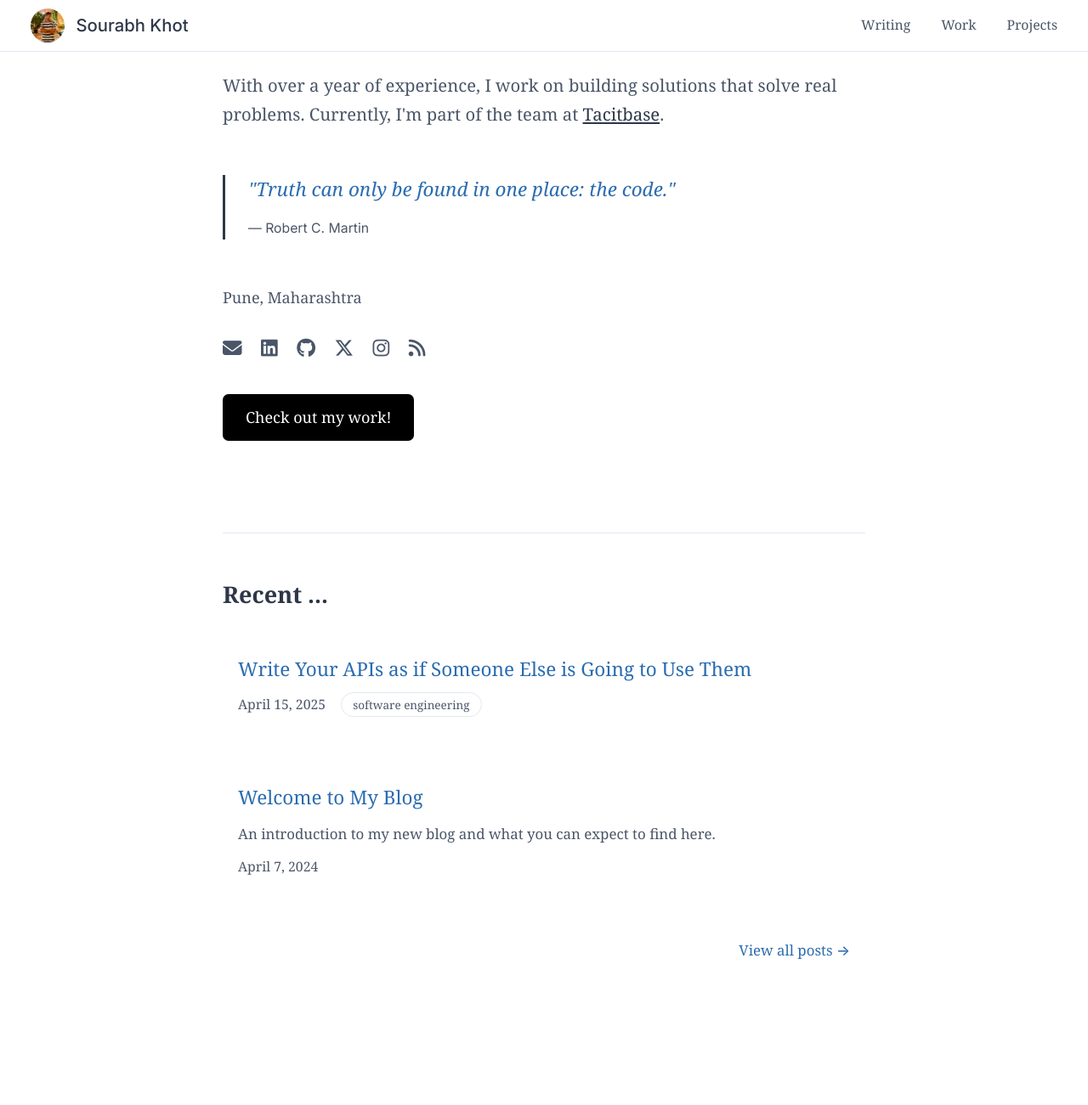
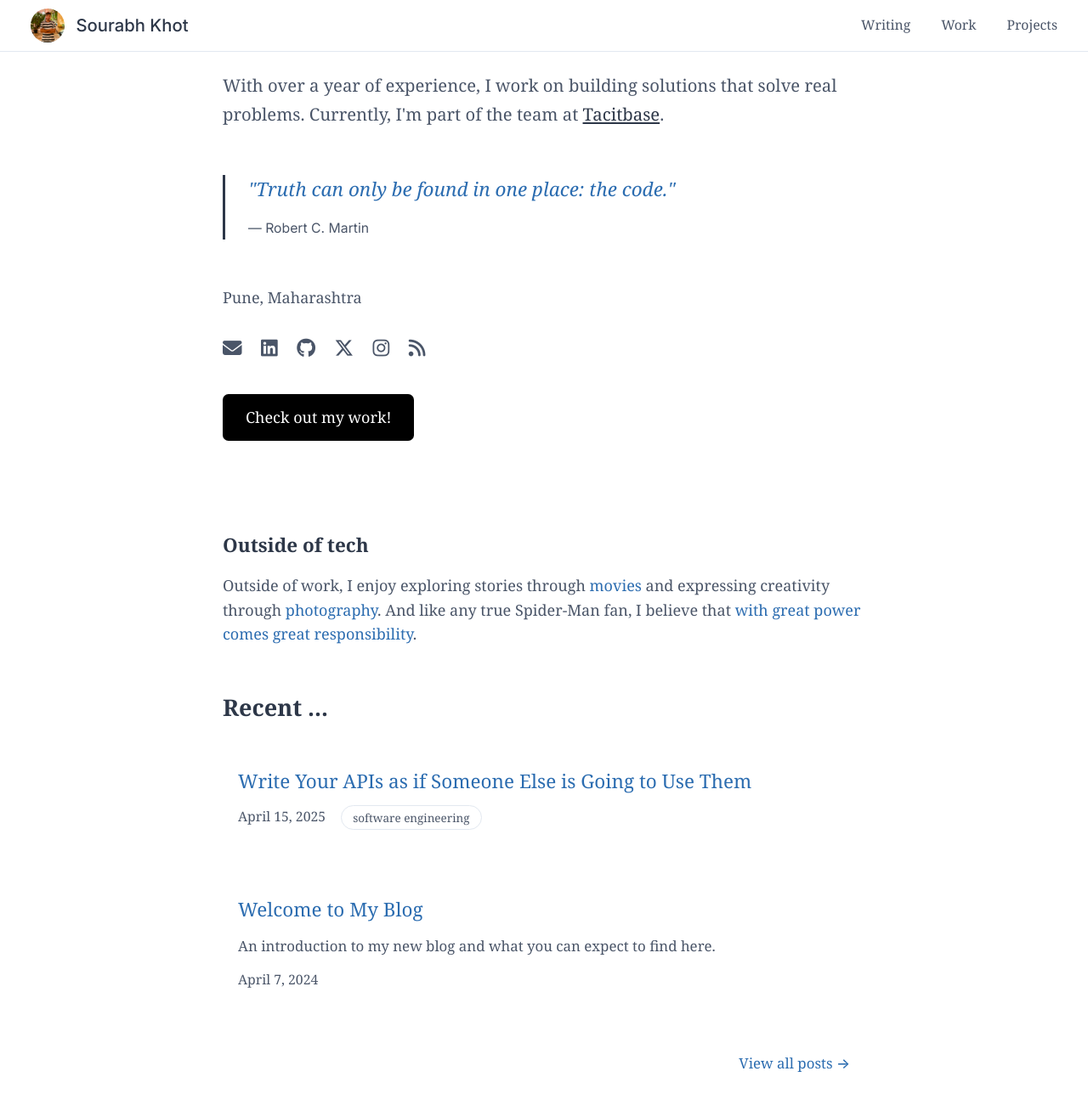
Before and after one commit to sourabh-khot65/sourabh-khot65.github.io, a Jekyll site: the page built from index.html, in a window 1280 px wide and 1400 px high, scrolled down 259 px. Shown: the top 1301 px of the window at 85% size. Built offline with Jekyll 4.4.1, drawn with Linux system fonts in a browser that asks for light colours; before the commit the page ends 1526 px from its top, so only the background shows below that.

Commit message:
feat: Add interests section to homepage for personal engagement. This update introduces a new section highlighting hobbies and passions, aiming to create a more relatable and inviting experience for visitors by showcasing personal interests beyond technology.

```diff
--- a/index.html
+++ b/index.html
@@ -43,7 +43,13 @@ title: Home
     <a href="/work" class="cta-button">Check out my work!</a>
 </div>
 
-<div class="hr"></div>
+<div class="interests-section">
+    <h2>Outside of tech</h2>
+    <p>
+        Outside of work, I enjoy exploring stories through <a href="https://letterboxd.com/sourabhk65/" target="_blank" rel="noopener noreferrer">movies</a> and expressing creativity through <a href="https://www.instagram.com/life.in.pixels1/" target="_blank" rel="noopener noreferrer">photography</a>. And like any true Spider-Man fan, I believe that <a href="https://en.wikipedia.org/wiki/With_great_power_comes_great_responsibility" target="_blank" rel="noopener noreferrer">with great power comes great responsibility</a>.
+    </p>
+
+</div>
 
 <main>
     <h2>Recent ...</h2>
@@ -374,4 +380,31 @@ main h2 {
         font-size: 0.875rem;
     }
 }
+
+.interests-section {
+    margin-bottom: 2rem;
+}
+
+.interests-section h2 {
+    font-size: 1.25rem;
+    font-weight: 600;
+    margin-bottom: 1rem;
+    color: var(--text-primary);
+}
+
+.interests-section p {
+    color: var(--text-secondary);
+    line-height: 1.6;
+}
+
+.interests-section a {
+    color: var(--link-color);
+    text-decoration: none;
+    transition: all 0.2s ease;
+}
+
+.interests-section a:hover {
+    text-decoration: underline;
+    text-underline-offset: 3px;
+}
 </style>
```
